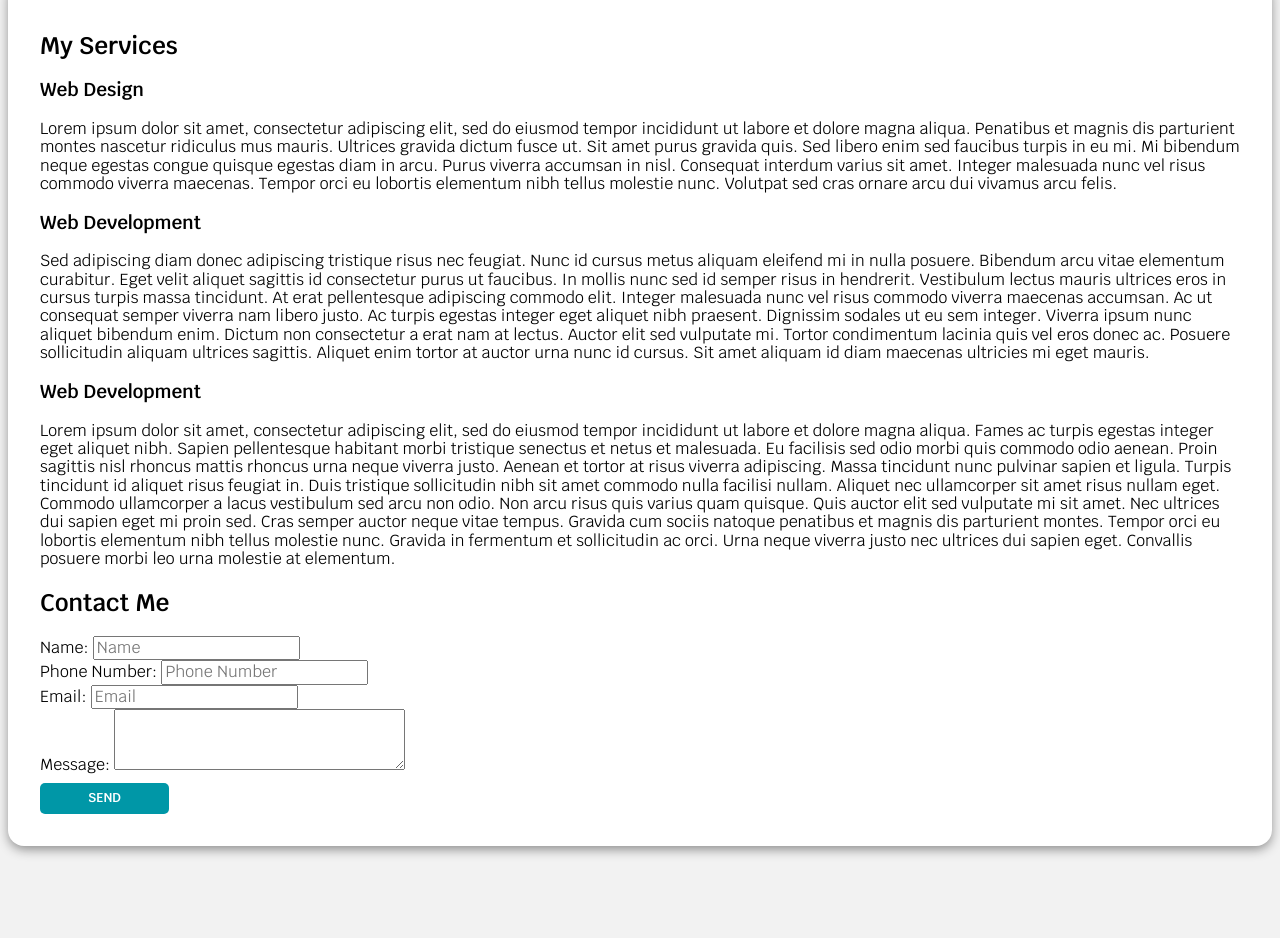
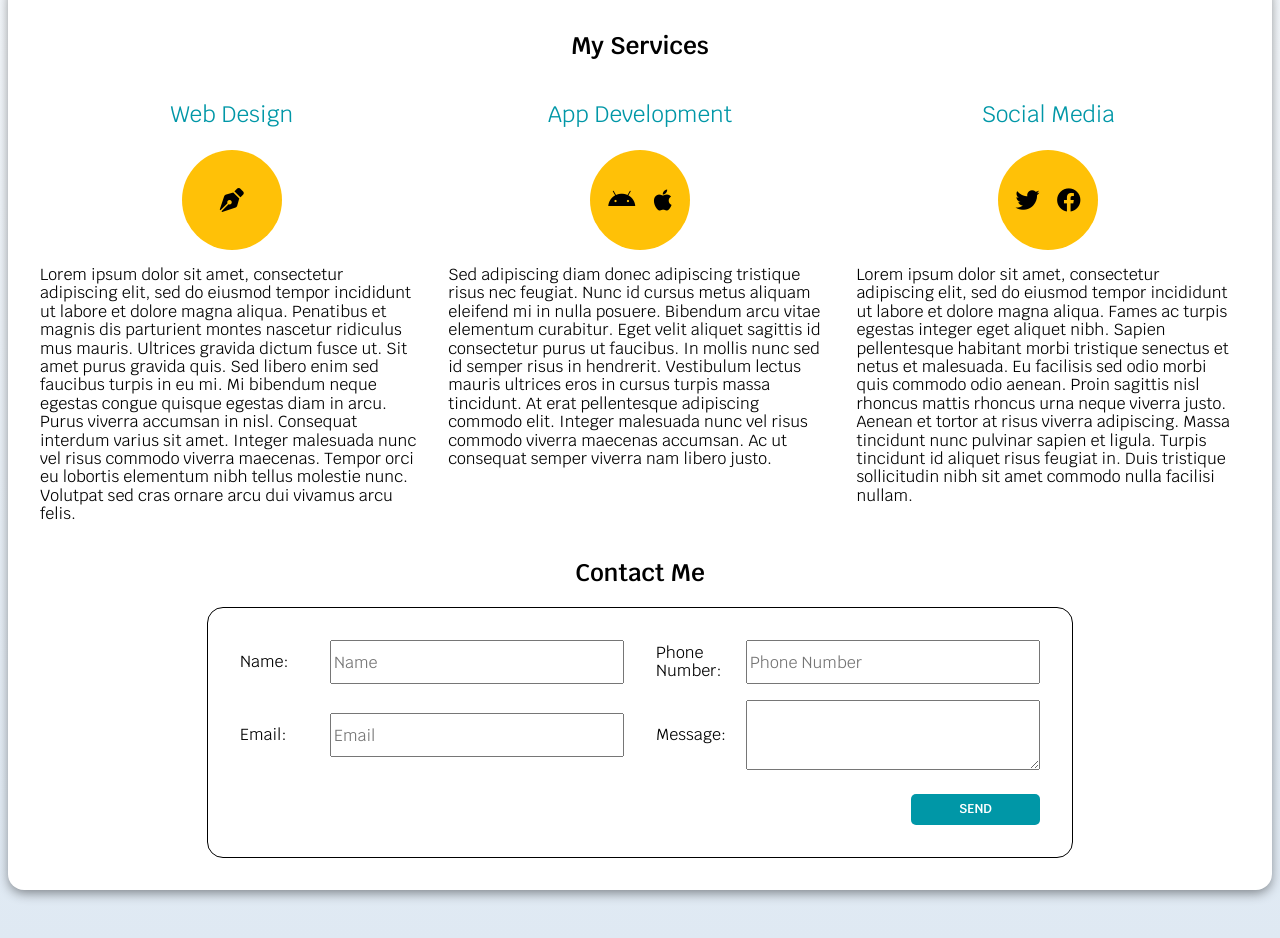
Before and after one commit to carolvasc/advanced-css, a plain HTML site: page flexbox/freelancer-website/index.html in a window 1280 px wide. Shown: the part 540-1478 px from the top of the page. Before the commit the page ends 1434 px from the top, so only its background shows below. Drawn offline with nearby package versions, Linux system fonts and the light colour scheme.

Commit message:
DONE Freelancer Website: Styling contact form

```diff
--- a/flexbox/freelancer-website/index.html
+++ b/flexbox/freelancer-website/index.html
@@ -39,53 +39,59 @@
     <div class="container">
         <main class="services">
             <h2>My Services</h2>
+            <div class="services-container">
                 <div class="service">
                     <h3>Web Design</h3>
                     <div class="icons">
-
+                        <i class="fas fa-pen-nib"></i>
                     </div>
-                <p>Lorem ipsum dolor sit amet, consectetur adipiscing elit, sed do eiusmod tempor incididunt ut labore
+                    <p>Lorem ipsum dolor sit amet, consectetur adipiscing elit, sed do eiusmod tempor incididunt ut
+                        labore
                         et dolore magna aliqua. Penatibus et magnis dis parturient montes nascetur ridiculus mus mauris.
-                    Ultrices gravida dictum fusce ut. Sit amet purus gravida quis. Sed libero enim sed faucibus turpis
-                    in eu mi. Mi bibendum neque egestas congue quisque egestas diam in arcu. Purus viverra accumsan in
-                    nisl. Consequat interdum varius sit amet. Integer malesuada nunc vel risus commodo viverra maecenas.
+                        Ultrices gravida dictum fusce ut. Sit amet purus gravida quis. Sed libero enim sed faucibus
+                        turpis
+                        in eu mi. Mi bibendum neque egestas congue quisque egestas diam in arcu. Purus viverra accumsan
+                        in
+                        nisl. Consequat interdum varius sit amet. Integer malesuada nunc vel risus commodo viverra
+                        maecenas.
                         Tempor orci eu lobortis elementum nibh tellus molestie nunc. Volutpat sed cras ornare arcu dui
                         vivamus arcu felis.</p>
                 </div> <!-- .service-->
                 <div class="service">
-                <h3>Web Development</h3>
+                    <h3>App Development</h3>
                     <div class="icons">
-
+                        <i class="fab fa-android"></i>
+                        <i class="fab fa-apple"></i>
                     </div>
                     <p>Sed adipiscing diam donec adipiscing tristique risus nec feugiat. Nunc id cursus metus aliquam
-                    eleifend mi in nulla posuere. Bibendum arcu vitae elementum curabitur. Eget velit aliquet sagittis
-                    id consectetur purus ut faucibus. In mollis nunc sed id semper risus in hendrerit. Vestibulum lectus
-                    mauris ultrices eros in cursus turpis massa tincidunt. At erat pellentesque adipiscing commodo elit.
-                    Integer malesuada nunc vel risus commodo viverra maecenas accumsan. Ac ut consequat semper viverra
-                    nam libero justo. Ac turpis egestas integer eget aliquet nibh praesent. Dignissim sodales ut eu sem
-                    integer. Viverra ipsum nunc aliquet bibendum enim. Dictum non consectetur a erat nam at lectus.
-                    Auctor elit sed vulputate mi. Tortor condimentum lacinia quis vel eros donec ac. Posuere
-                    sollicitudin aliquam ultrices sagittis. Aliquet enim tortor at auctor urna nunc id cursus. Sit amet
-                    aliquam id diam maecenas ultricies mi eget mauris.</p>
+                        eleifend mi in nulla posuere. Bibendum arcu vitae elementum curabitur. Eget velit aliquet
+                        sagittis
+                        id consectetur purus ut faucibus. In mollis nunc sed id semper risus in hendrerit. Vestibulum
+                        lectus
+                        mauris ultrices eros in cursus turpis massa tincidunt. At erat pellentesque adipiscing commodo
+                        elit.
+                        Integer malesuada nunc vel risus commodo viverra maecenas accumsan. Ac ut consequat semper
+                        viverra
+                        nam libero justo.</p>
                 </div> <!-- .service-->
                 <div class="service">
-                <h3>Web Development</h3>
+                    <h3>Social Media</h3>
                     <div class="icons">
-
+                        <i class="fab fa-twitter"></i>
+                        <i class="fab fa-facebook"></i>
                     </div>
-                <p>Lorem ipsum dolor sit amet, consectetur adipiscing elit, sed do eiusmod tempor incididunt ut labore
+                    <p>Lorem ipsum dolor sit amet, consectetur adipiscing elit, sed do eiusmod tempor incididunt ut
+                        labore
                         et dolore magna aliqua. Fames ac turpis egestas integer eget aliquet nibh. Sapien pellentesque
-                    habitant morbi tristique senectus et netus et malesuada. Eu facilisis sed odio morbi quis commodo
-                    odio aenean. Proin sagittis nisl rhoncus mattis rhoncus urna neque viverra justo. Aenean et tortor
+                        habitant morbi tristique senectus et netus et malesuada. Eu facilisis sed odio morbi quis
+                        commodo
+                        odio aenean. Proin sagittis nisl rhoncus mattis rhoncus urna neque viverra justo. Aenean et
+                        tortor
                         at risus viverra adipiscing. Massa tincidunt nunc pulvinar sapien et ligula. Turpis tincidunt id
-                    aliquet risus feugiat in. Duis tristique sollicitudin nibh sit amet commodo nulla facilisi nullam.
-                    Aliquet nec ullamcorper sit amet risus nullam eget. Commodo ullamcorper a lacus vestibulum sed arcu
-                    non odio. Non arcu risus quis varius quam quisque. Quis auctor elit sed vulputate mi sit amet. Nec
-                    ultrices dui sapien eget mi proin sed. Cras semper auctor neque vitae tempus. Gravida cum sociis
-                    natoque penatibus et magnis dis parturient montes. Tempor orci eu lobortis elementum nibh tellus
-                    molestie nunc. Gravida in fermentum et sollicitudin ac orci. Urna neque viverra justo nec ultrices
-                    dui sapien eget. Convallis posuere morbi leo urna molestie at elementum.</p>
+                        aliquet risus feugiat in. Duis tristique sollicitudin nibh sit amet commodo nulla facilisi
+                        nullam. </p>
                 </div> <!-- .service-->
+            </div>
         </main>
 
         <section id="contact" class="contact">
@@ -98,13 +104,13 @@
                     </div>
                     <div class="field">
                         <label>Phone Number:</label>
-                        <input type="tel" placeholder="Phone Number">
+                        <input type="text" placeholder="Phone Number">
                     </div>
-                    <div class="field">
+                    <div class="field w-100">
                         <label>Email:</label>
                         <input type="email" placeholder="Email">
                     </div>
-                    <div class="field">
+                    <div class="field w-100">
                         <label>Message:</label>
                         <textarea cols="30" rows="3"></textarea>
                     </div>
--- a/flexbox/freelancer-website/style.css
+++ b/flexbox/freelancer-website/style.css
@@ -2,7 +2,6 @@
   /* Fonts */
   --mainFont: 'Montserrat', sans-serif;
   --secondFont: 'Krub', sans-serif;
-
   /* Colors */
   --white: #FFFFFF;
   --primary: #FFC107;
@@ -13,6 +12,7 @@
 
 html {
   box-sizing: border-box;
+  min-height: 100%;
 }
 
 *, *:before, *:after {
@@ -21,14 +21,30 @@ html {
 
 body {
   font-family: var(--secondFont);
-  background-color: #F2F2F2;
+  min-height: 100%;
+  background: linear-gradient(to top, #dfe9f3 0%, white 100%);
+}
+
+h2, h3 {
+  text-align: center;
+}
+
+h3 {
+  color: var(--secondary);
+  font-weight: 400;
+  font-size: 1.4rem;
+}
+
+form {
+  border: 1px solid black;
+  border-radius: 1rem;
+  padding: 2rem;
 }
 
 .main-navigation {
   max-width: 1200px;
   margin: 0 auto;
   padding: 1rem 0;
-
   display: flex;
   flex-direction: column;
   align-items: center;
@@ -45,7 +61,6 @@ body {
   height: 450px;
   background-image: url(./img/hero.jpg);
   position: relative;
-
   display: flex;
   align-items: center;
   justify-content: center;
@@ -101,7 +116,58 @@ body {
   --moz-box-shadow: 0px 4px 12px -1px rgba(0, 0, 0, 0.45);
 }
 
+.service {
+  display: flex;
+  flex-direction: column;
+  align-items: center;
+}
+
+.icons {
+  height: 100px;
+  width: 100px;
+  display: flex;
+  background-color: var(--primary);
+  border-radius: 50%;
+  align-items: center;
+  justify-content: space-evenly;
+}
+
+.icons i {
+  font-size: 1.5rem;
+}
+
+.field {
+  display: flex;
+  margin-bottom: 1rem;
+  align-items: center;
+}
+
+.field label {
+  flex: 0 0 90px;
+}
+
+.field input[type="text"],
+.field input[type="email"],
+.field textarea {
+  flex: 1;
+  height: 2.4rem;
+}
+
+.w-100 {
+  flex: 0 0 100%;
+}
+
+.field textarea {
+  height: 4rem;
+}
+
+.submit-form {
+  display: flex;
+  justify-content: flex-end;
+}
+
 /* Media Queries */
+
 @media (min-width: 768px) {
   .main-navigation {
     flex-direction: row;
@@ -110,4 +176,23 @@ body {
   .main-navigation a {
     margin-bottom: 0;
   }
+  .services-container {
+    display: flex;
+    justify-content: space-between;
+  }
+  .service {
+    flex: 0 0 calc(33.3% - 1rem);
+  }
+  form {
+    max-width: 800px;
+    margin: 0 auto;
+  }
+  .form-container {
+    display: flex;
+    flex-wrap: wrap;
+    justify-content: space-between;
+  }
+  .field {
+    flex: 0 0 calc(50% - 1rem);
+  }
 }
```
Lines whose indentation alone changed are shown as unchanged.
